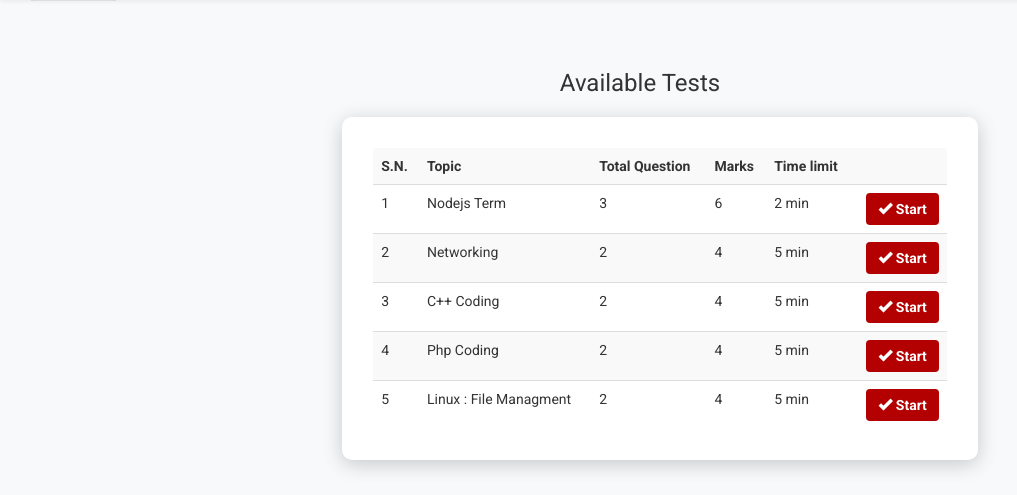
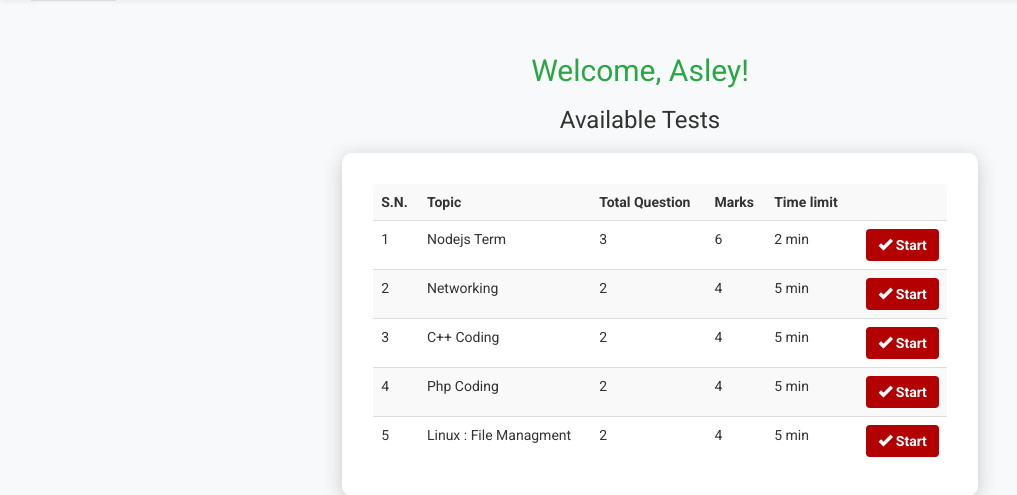
Before and after one commit to mangkanor1103/5, a PHP site: page /video_feed/account.php?q=1 in a window 1280 px wide. Shown: the part 110-605 px from the top of the page, without its empty margins (0-1017 px from the left). Run offline with PHP 8.4, Linux system fonts and the light colour scheme; a user stored in the database is signed in; data comes from the database, SQL or seed files in the repository.

Commit message:
update account.php

```diff
--- a/account.php
+++ b/account.php
@@ -210,7 +210,10 @@ if (!isset($_SESSION['exam_active'])) {
     <div class="row">
         <div class="col-md-12">
             <?php if (@$_GET['q'] == 1) { ?>
-                <h3 class="text-center" style="margin-top: -220px;">Available Tests</h3> <!-- Moves title higher -->
+                <div style="text-align: center; margin-top: -220px;">
+                    <h2 style="color: #28a745; margin-bottom: 20px;">Welcome, <?php echo htmlspecialchars($name); ?>!</h2>
+                    <h3>Available Tests</h3>
+                </div>
                 <?php
                 $result = mysqli_query($con, "SELECT * FROM quiz ORDER BY date DESC") or die('Error');
                 echo '<div class="panel"><table class="table table-striped title1">
```
